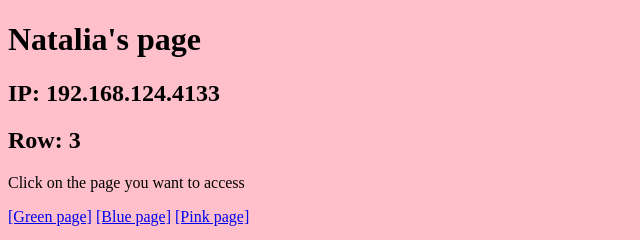
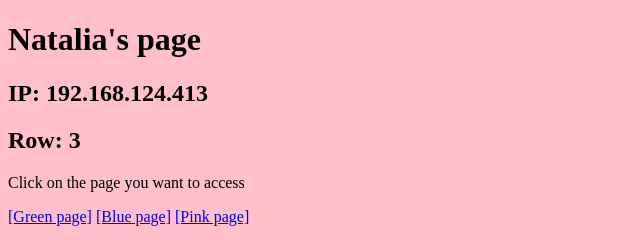
Before and after one commit to nattrigueros/2018-19-PNE-practices, a plain HTML site: page session-13/index.html in a window 1280 px wide. Shown: the top 240 px of the page, 0-640 px from the left. Drawn offline with Linux system fonts and the light colour scheme.

Commit message:
This is the edited Index for EXERCISE 1 :)

```diff
--- a/session-13/index.html
+++ b/session-13/index.html
@@ -7,7 +7,7 @@
 </head>
 <body style="background-color: pink">
   <h1>Natalia's page</h1>
-  <h2>IP: 192.168.124.4133</h2>
+  <h2>IP: 192.168.124.413</h2>
   <h2>Row: 3</h2>
 <p>Click on the page you want to access</p>
 <a href="green.html">[Green page]</a>
```
